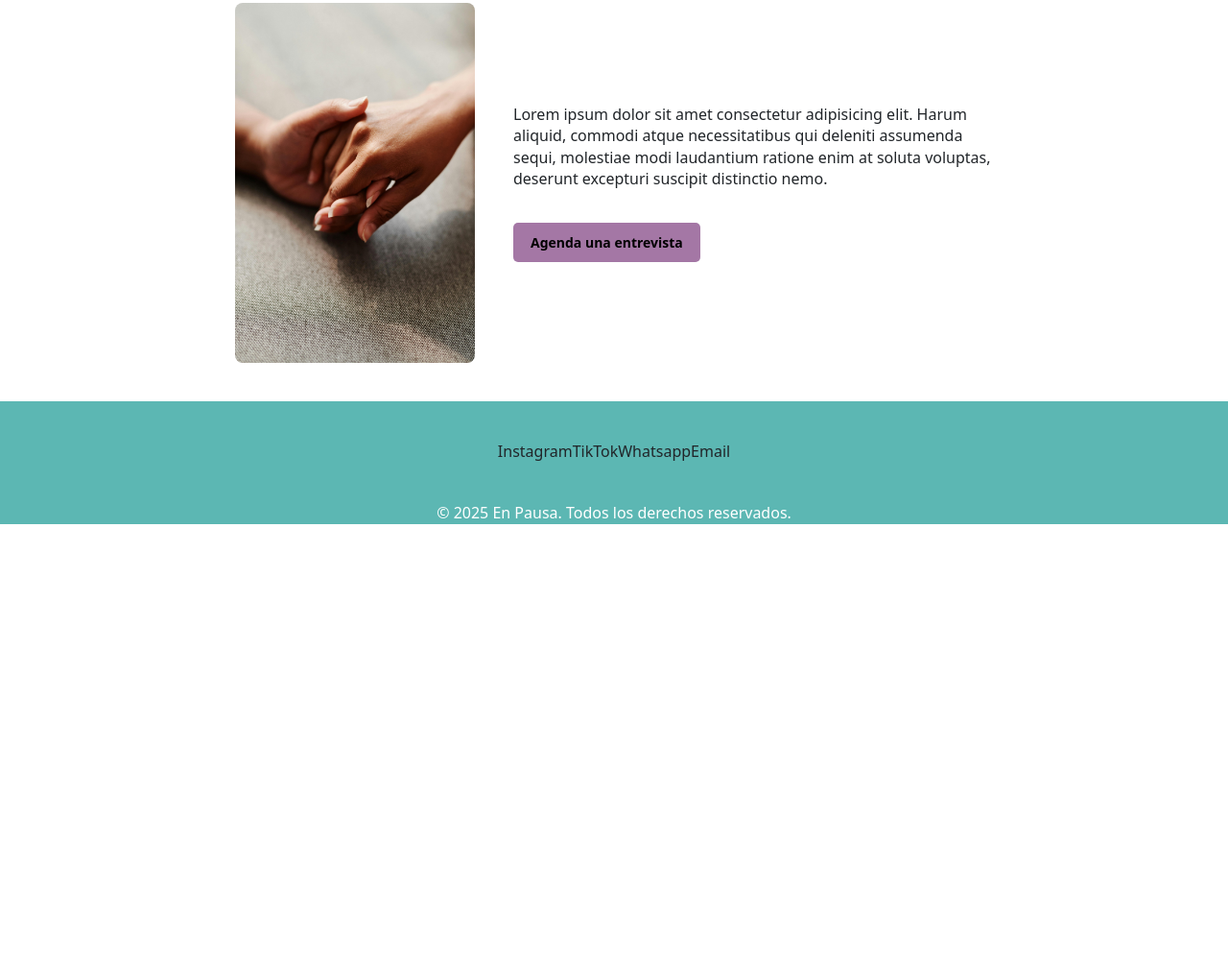
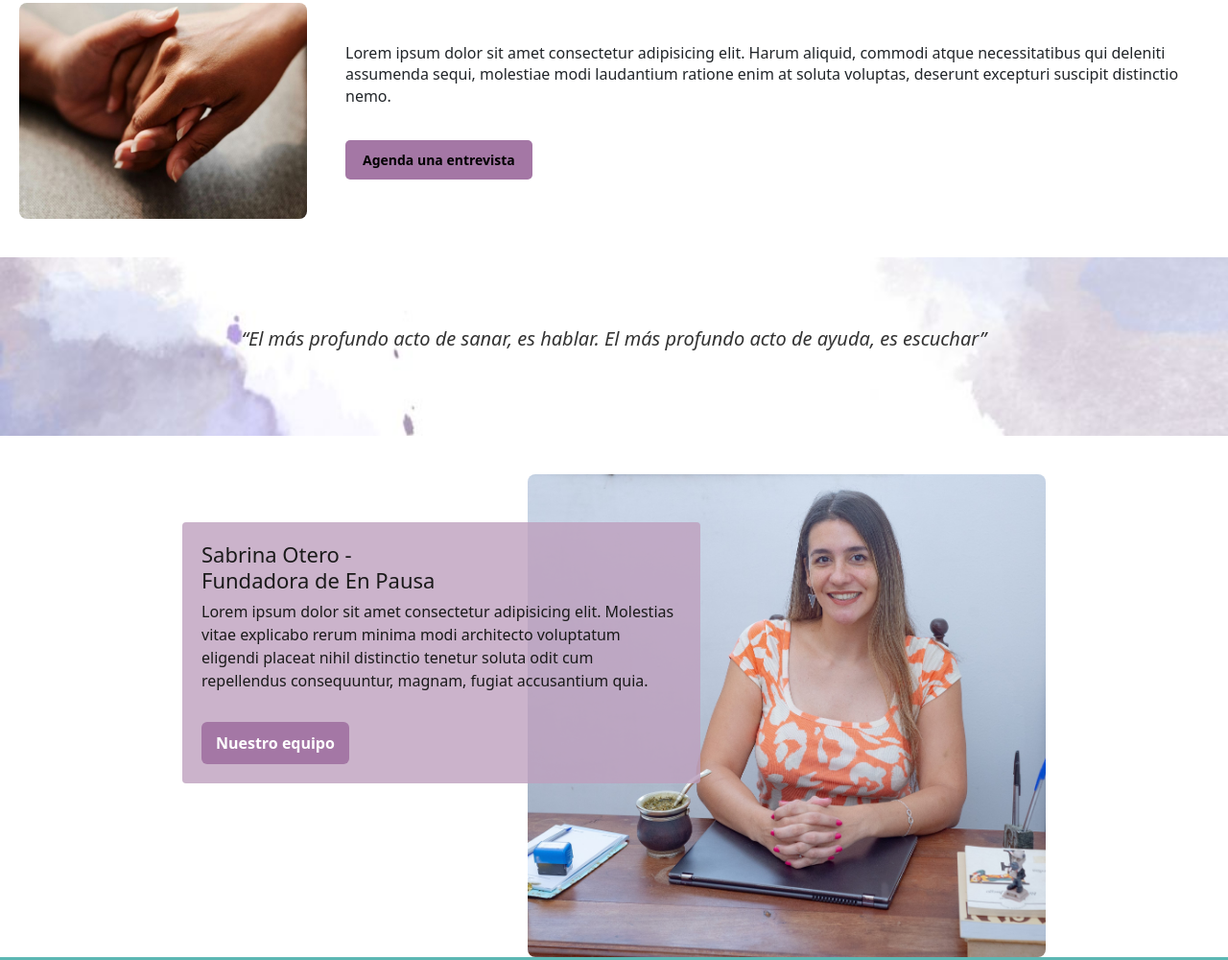
Before and after one commit to KaSkupch/enpausa, a plain HTML site: page index.html in a window 1280 px wide. Shown: the part 460-1460 px from the top of the page at 96% size. Before the commit the page ends 1006 px from the top, so only its background shows below. Drawn offline with nearby package versions, Linux system fonts and the light colour scheme.

Commit message:
cambios index

```diff
--- a/css/style.css
+++ b/css/style.css
@@ -35,7 +35,7 @@ nav ul {
     justify-content: right;
     align-items: center;
     font-family: system-ui, -apple-system, BlinkMacSystemFont, 'Segoe UI', Roboto, Oxygen, Ubuntu, Cantarell, 'Open Sans', 'Helvetica Neue';
-    font-size: 1.875rem;
+    font-size: 1.25rem;
     margin-left: 0px;
     display: flex;
     list-style: none;
@@ -67,12 +67,13 @@ nav ul li a:hover {
 }
 
 h1{
-    background-color:#5CB7B3;
+    background-color: #5cb7b36c;
     color: black;
     text-align: center;
     font-family: "Montserrat", sans-serif;
     padding: 1.875rem;
     font-size:xx-large;
+    font-weight: bold;
 }
 
 .presentacion {
@@ -82,10 +83,6 @@ h1{
     gap: 40px;
     padding: 40px 20px;
 }
-
-.intro
-{max-width: 500px;}
-
 
 .intro p {
 background-color: white;
@@ -97,7 +94,7 @@ line-height: 1.4;
 }
 
 .presentacion img {
-    width: 250px;
+    width: 300px;
     border-radius: 8px;
     object-fit: cover;
 }
@@ -113,6 +110,75 @@ line-height: 1.4;
     border-radius: 5px;
     font-weight: bold;
     font-size: 14px;
+}
+
+.frase {
+    width: 100%;
+}
+
+
+.frase-container {
+    display: grid;
+    place-items: center;
+    position: relative;
+    width: 100%;
+    background-image: url(../assets/img/manchas\ frase.jpg);
+    background-size: cover;
+    background-position: center;
+    background-repeat: no-repeat;
+    padding: 60px 20px;
+}
+
+blockquote {
+    text-align: center;
+    font-style: italic;
+    font-size: 20px;
+    color: #333;
+    max-width: 80%;
+    padding: 10px 20px;
+    border-radius: 8px;
+}
+
+.fundadora {
+    position: relative;
+    display: grid;
+    grid-template-columns: 1fr;
+    max-width: 900px;
+    margin: auto;
+    margin-top: 40px;
+}
+
+.foto-fundadora {
+    width: 60%;
+    display: block;
+    border-radius: 8px;
+    margin-left: auto;
+}
+
+.texto-fundadora {
+    position: absolute;
+    top: 10%;
+    width: 60%;
+    background-color: rgba(191, 160, 191, 0.8);
+    color: #1a1a1a;
+    padding: 20px;
+    border-radius: 4px;
+}
+
+.texto-fundadora h2 {
+    margin-top: 0;
+    font-size: 22px;
+}
+
+.boton {
+    display: inline-block;
+    margin-top: 15px;
+    background-color: #A477A5;
+    color: white;
+    padding: 10px 15px;
+    border-radius: 6px;
+    text-decoration: none;
+    font-weight: bold;
 }
 .footer {list-style: none;
     margin: 0rem;
@@ -131,6 +197,9 @@ line-height: 1.4;
     color: white;
 
 }
+
+
+/*Blog*/
 
 .grid-container {
     display: grid;
@@ -160,7 +229,7 @@ line-height: 1.4;
 
 .articulo {
     display: grid;
-    grid-template-columns: 1fr 1fr; /* dos columnas iguales */
+    grid-template-columns: 1fr 1fr;
     align-items: center;
     gap: 1rem;
 }
@@ -178,3 +247,27 @@ line-height: 1.4;
 button {
     margin-top: 0.5rem;
 }
+
+@media (max-width:768px) {
+    blockquote {
+        font-size: 16px;
+        max-width: 90%;
+    }
+}
+
+@media (max-width:20rem) {
+h1 {font-size: small;}
+.presentacion {flex-direction: column;}
+.frase-container {   background-size:cover;
+    background-position: center;
+    min-height: 180px;
+    width: 100vw;
+    padding: 0;
+    margin: 0;
+}
+blockquote {
+
+    font-size: 14px;
+    padding: 0;
+}
+}
--- a/index.html
+++ b/index.html
@@ -36,11 +36,29 @@
             </h1>
         </section>
         <section class="presentacion">
-            <img src="./assets/img/manos.jpg" alt="manos">
+            <img src="./assets/img/manos .jpg" alt="manos" class="manos">
             <div class="intro">
                 <p> Lorem ipsum dolor sit amet consectetur adipisicing elit. Harum aliquid, commodi atque necessitatibus qui deleniti assumenda sequi, molestiae modi laudantium ratione enim at soluta voluptas, deserunt excepturi suscipit distinctio nemo.</p>
                 <a href="./pages/Contacto.html"><button>Agenda una entrevista</button></a>
             </div>
+        </section>
+
+        <section class="frase">
+            <div class="frase-container">
+                <blockquote>
+                    “El más profundo acto de sanar, es hablar. El más profundo acto de ayuda, es escuchar”
+                </blockquote>
+            </div>
+        </section>
+        <section class="fundadora">
+            <div class="texto-fundadora">
+            <h2>Sabrina Otero - <br>Fundadora de En Pausa</h2>
+            <p>
+            Lorem ipsum dolor sit amet consectetur adipisicing elit. Molestias vitae explicabo rerum minima modi architecto voluptatum eligendi placeat nihil distinctio tenetur soluta odit cum repellendus consequuntur, magnam, fugiat accusantium quia.
+            </p>
+            <a href="./pages/equipo.html" class="boton">Nuestro equipo</a>
+            </div>
+            <img src="./assets/img/sabrina otero.JPG" alt="Sabrina Otero" class="foto-fundadora">
         </section>
     </main>
     <footer>
```
Also changed, not shown: assets/img/manchas frase.jpg (added), assets/img/manos .jpg (added), assets/img/manos.jpg (deleted), 1 other file.
